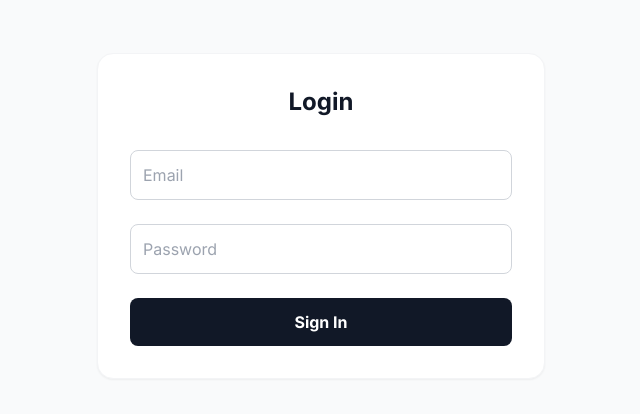
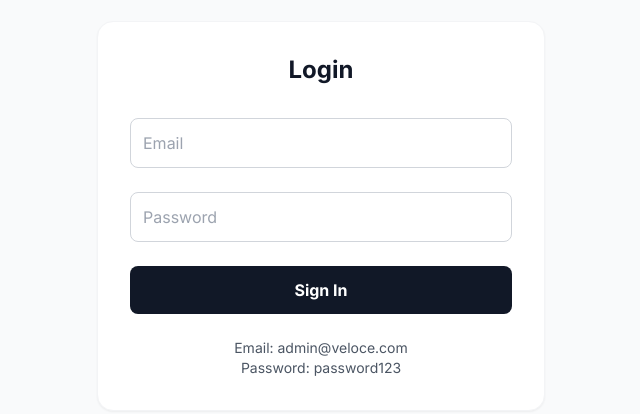
Before and after one commit to TayyabMuhammad5/veloce, a Next.js app: page /login in a window 1280 px wide. Shown: the part 184-598 px from the top of the page, without its empty margins (319-959 px from the left). Built offline with nearby package versions, Linux system fonts and the light colour scheme; no server answers.

Commit message:
UI changes

```diff
--- a/app/login/page.tsx
+++ b/app/login/page.tsx
@@ -25,11 +25,12 @@ export default async function LoginPage(props: any) {
   }
 
   return (
+  <div className="w-full">
     <div className="min-h-screen flex items-center justify-center bg-gray-50 p-4">
-      <div className="w-full max-w-md bg-white p-8 rounded-2xl shadow-sm border border-gray-100">
+      <div className="max-w-md bg-white p-8 rounded-2xl shadow-sm border border-gray-100">
+
         <h1 className="text-2xl font-bold text-center mb-8">Login</h1>
 
-        {/* THE WARNING MESSAGE */}
         {isError && (
           <div className="bg-red-50 text-red-600 p-3 rounded-lg text-sm font-bold mb-6 text-center border border-red-200">
             You have entered wrong email or password
@@ -50,7 +51,14 @@ export default async function LoginPage(props: any) {
           </button>
         </form>
 
+        {/* MOVE HERE */}
+        <div className="mt-6 text-sm text-gray-600 text-center">
+          <h3>Email: admin@veloce.com</h3>
+          <h3>Password: password123</h3>
+        </div>
+
       </div>
     </div>
-  )
+  </div>
+)
 }
```
